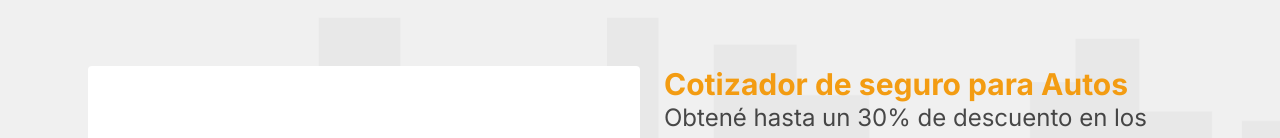
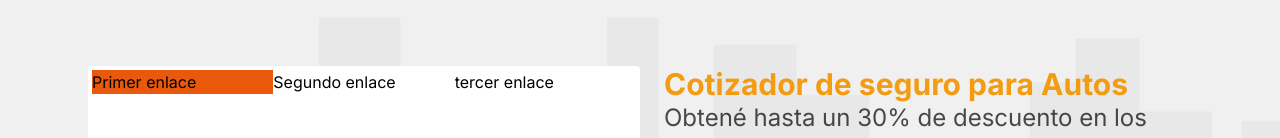
Before and after one commit to jack-rockstar/karlitosWeb, a Next.js app: page / in a window 1280 px wide. Shown: the part 220-358 px from the top of the page. Built offline with nearby package versions, Linux system fonts and the light colour scheme.

Commit message:
cambios body elemnts, agregar components

```diff
--- a/src/app/components/Body/Body.jsx
+++ b/src/app/components/Body/Body.jsx
@@ -1,5 +1,6 @@
 import Companias from '../Companias/Companias'
 import Container from '../General/Container'
+import FormVehiculos from './FormVehiculos'
 
 export default function Body() {
   return (
@@ -7,15 +8,7 @@ export default function Body() {
       <div className='bg-cover bg-image-main min-h-[560px] grid place-content-center'>
         <article className='grid justify-center px-6 max-w-6xl row sm:grid-cols-6 md:grid-cols-12'>
           <section className='col-span-6 p-1 mb-4 bg-white rounded'>
-            <ul className='mb-0 steps'>
-              <li className='active'>
-                <a href='#'>
-
-                </a>
-              </li>
-              <li />
-              <li />
-            </ul>
+            <FormVehiculos />
             <form action='' />
           </section>
           <section className='col-span-6 p-6 pt-0 mb-4'>
--- /dev/null
+++ b/src/app/components/Body/FormVehiculos.jsx
@@ -0,0 +1,24 @@
+import React from 'react'
+
+export default function FormVehiculos() {
+  return (
+    <ul className='mb-0 grid   md:grid-cols-3'>
+      <li className='active bg-orange-600 '>
+        <a href='#'>
+          Primer enlace
+
+        </a>
+      </li>
+    <li>
+    <a href='#'>
+        Segundo enlace
+    </a>
+    </li>
+    <li>
+    <a href='#'>
+        tercer enlace
+    </a>
+    </li>
+    </ul>
+  )
+}
```
Also changed, not shown: src/app/components/Body/FormClientes.jsx (added).
